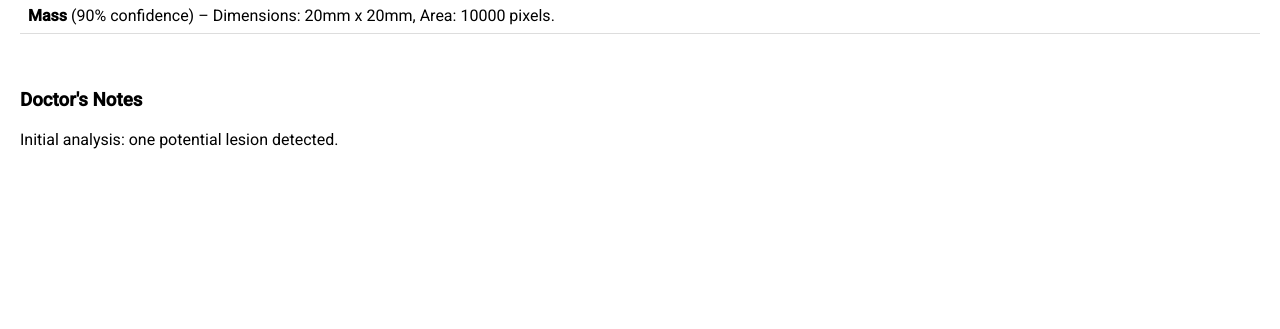
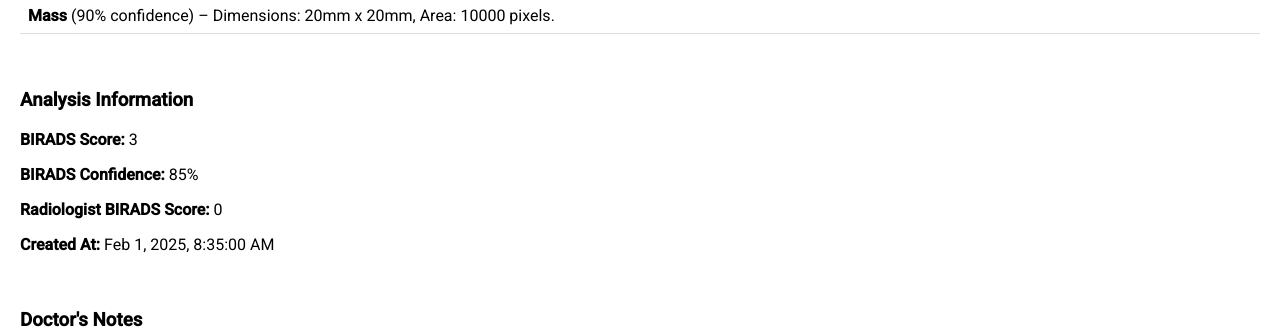
Before and after one commit to BreastFriends/ui, an Angular app: page /patient/1/analysis/1 in a window 1280 px wide. Shown: the part 410-739 px from the top of the page. Built offline with nearby package versions, Linux system fonts and the light colour scheme.

Commit message:
Add additional analysis info

```diff
--- a/src/app/components/analysis/analysis.component.html
+++ b/src/app/components/analysis/analysis.component.html
@@ -31,6 +31,15 @@
         </ul>
     </div>
 
+    <!-- Analysis Information -->
+    <div class="analysis-info">
+        <h3>Analysis Information</h3>
+        <p><strong>BIRADS Score:</strong> {{ analysis.birads_score }}</p>
+        <p><strong>BIRADS Confidence:</strong> {{ analysis.birads_confidence | percent:'1.0-0' }}</p>
+        <p><strong>Radiologist BIRADS Score:</strong> {{ analysis.radiologist_birads_score }}</p>
+        <p><strong>Created At:</strong> {{ analysis.created_at | date:'medium' }}</p>
+    </div>
+
     <!-- Doctor's Notes -->
     <div class="notes-section" *ngIf="analysis.notes">
         <h3>Doctor's Notes</h3>
```
